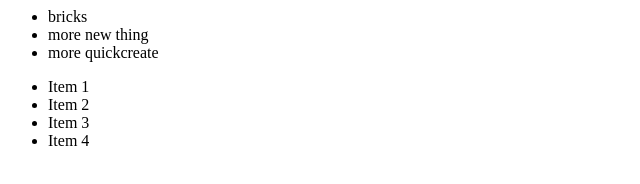
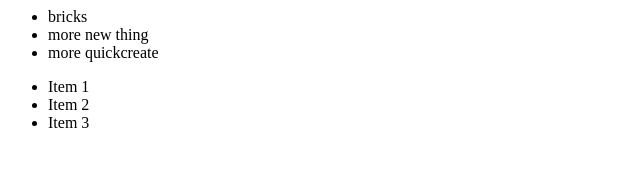
Before and after one commit to andyjohansson/New-Project, a plain HTML site: page index.html in a window 1280 px wide. Shown: the full height of the page, 0-640 px from the left. Drawn offline with Linux system fonts and the light colour scheme.

Commit message:
Commiting test

```diff
--- a/index.html
+++ b/index.html
@@ -10,7 +10,6 @@
         <li>Item 1</li>
         <li>Item 2</li>
         <li>Item 3</li>
-        <li>Item 4</li>
       </ul>
     </div>
   </body>
```
